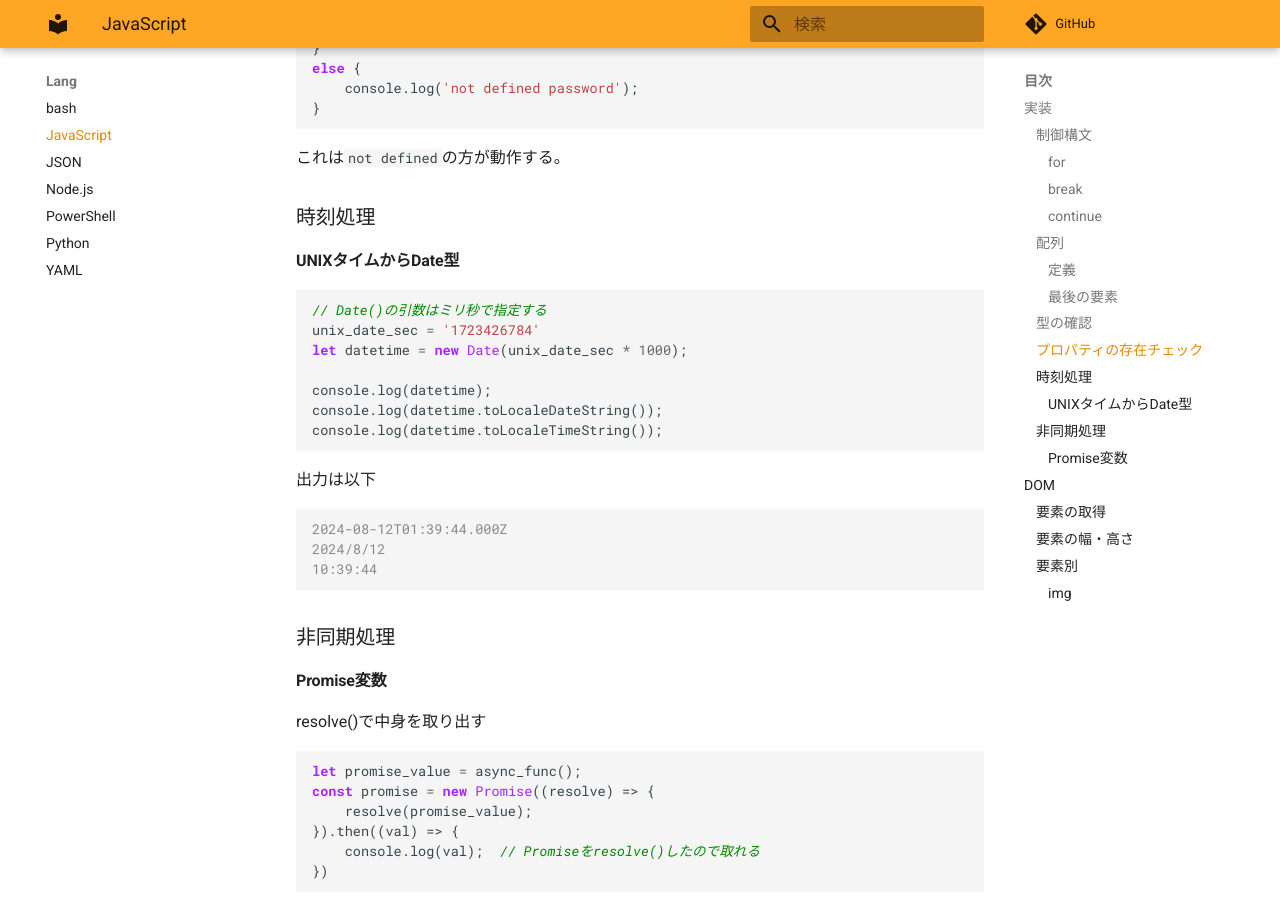
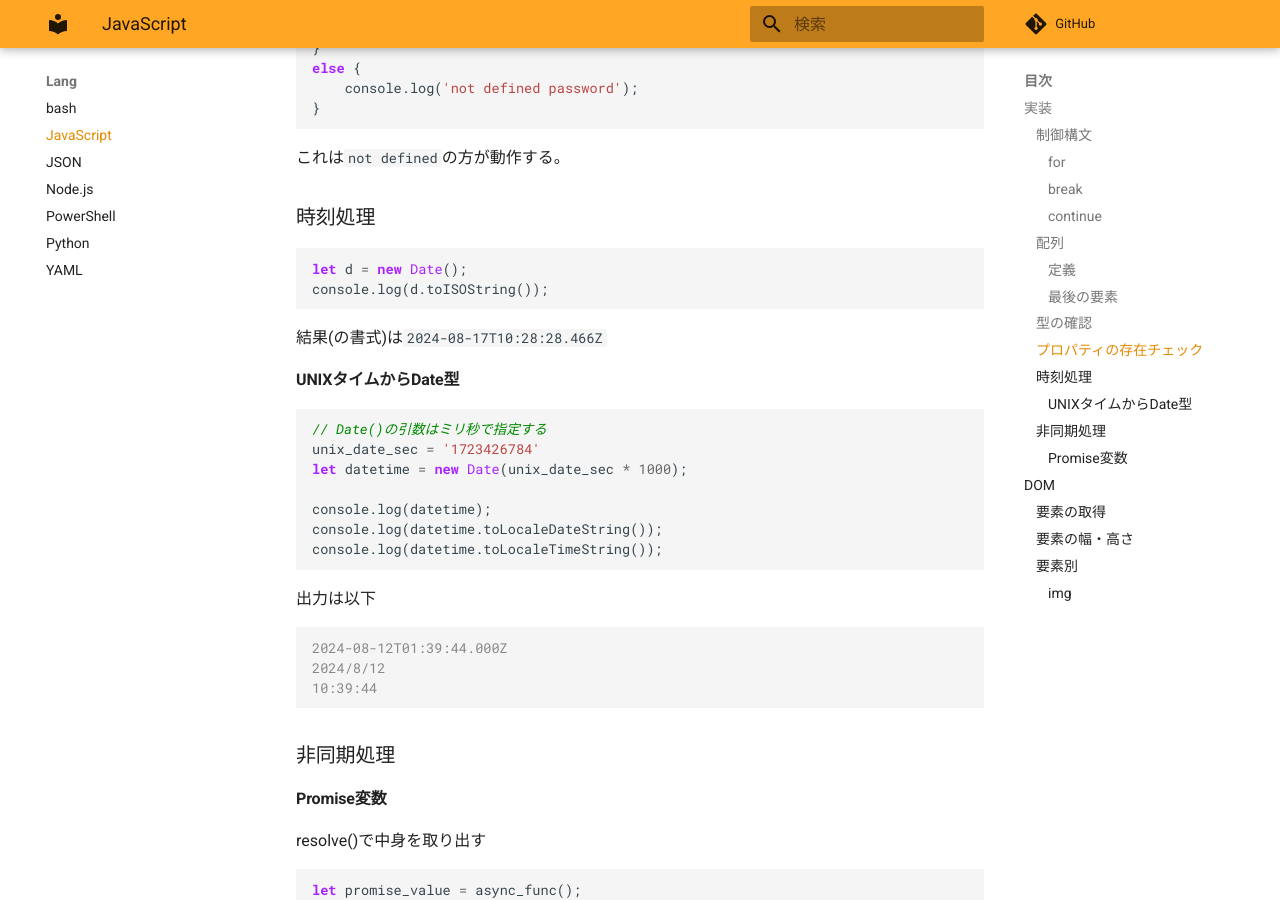
Before and after one commit to zaki-lknr/docs, an MkDocs documentation site: the page built from docs/lang/js.md, in a window 1280 px wide and 900 px high, scrolled down 1547 px. Built offline with MkDocs 1.6.1 and Material for MkDocs 9.7.7, drawn with Linux system fonts in a browser that asks for light colours; comment, search, counter and statistics services are not loaded.

Commit message:
add: lang/javascript: Date().toISOString()

````diff
--- a/docs/lang/js.md
+++ b/docs/lang/js.md
@@ -79,6 +79,13 @@ else {
 
 ### 時刻処理
 
+```javascript
+let d = new Date();
+console.log(d.toISOString());
+```
+
+結果(の書式)は`2024-08-17T10:28:28.466Z`
+
 #### UNIXタイムからDate型
 
 ```javascript
````
